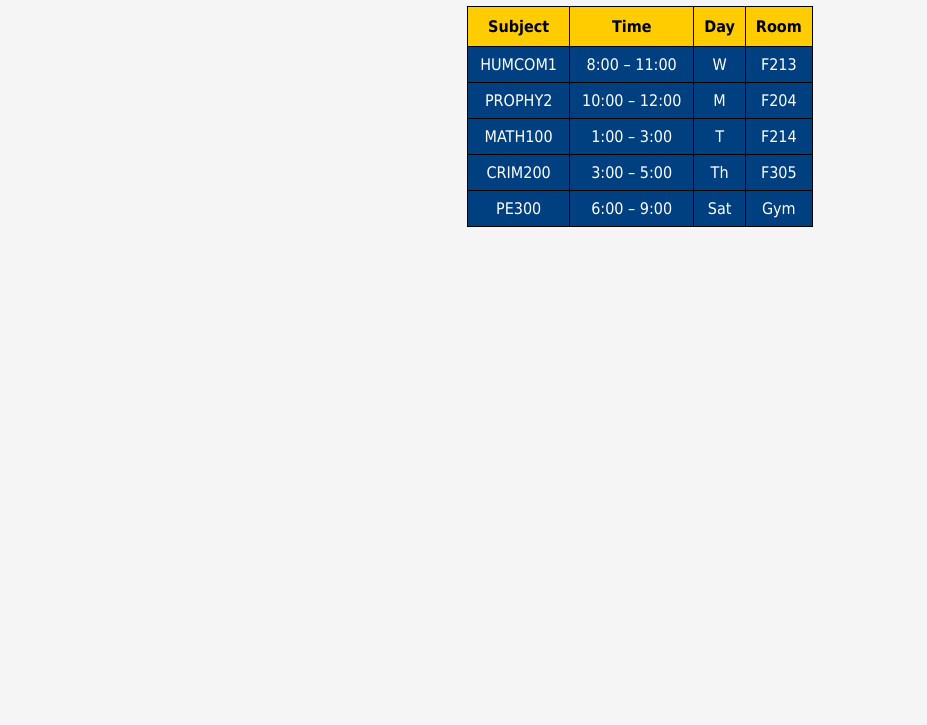
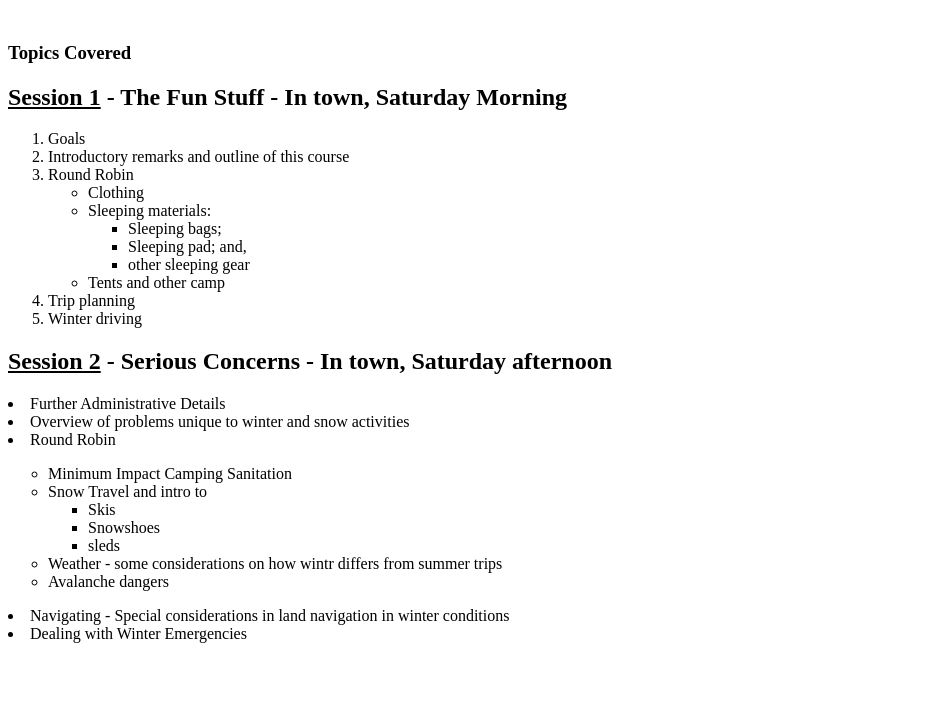
Before and after one commit to edmundgwapings/edmundgwapings, a plain HTML site: page Untitled-1.html in a window 1280 px wide. Shown: the part 75-800 px from the top of the page, without its empty margins (0-927 px from the left). Drawn offline with Linux system fonts and the light colour scheme.

Commit message:
first commit

```diff
--- a/Untitled-1.html
+++ b/Untitled-1.html
@@ -1,72 +1,55 @@
 <!DOCTYPE html>
-<html>
+<html lang="en">
 <head>
-    <title>Schedule of Edmund Cutiyog</title>
-    <style>
-        body {
-            font-family: Tahoma, sans-serif;
-            background-color: #f5f5f5;
-            text-align: center;
-        }
-        table {
-            margin: 20px auto;
-            border-collapse: collapse;
-            background-color: #004080; /* Table background */
-            color: white; /* Font color contrast */
-        }
-        th {
-            background-color: #ffcc00; /* Header row background */
-            color: black;
-            padding: 10px;
-        }
-        td {
-            padding: 8px 12px;
-            text-align: center;
-        }
-        table, th, td {
-            border: 1px solid black;
-        }
-    </style>
+    <meta charset="UTF-8">
+    <meta name="viewport" content="width=device-width, initial-scale=1.0">
+    <title>Exercise 2: Lists</title>
 </head>
 <body>
-    <h1>Schedule of Edmund Cutiyog</h1>
-    <table cellspacing="5" cellpadding="5">
-        <tr>
-            <th>Subject</th>
-            <th>Time</th>
-            <th>Day</th>
-            <th>Room</th>
-        </tr>
-        <tr>
-            <td>HUMCOM1</td>
-            <td>8:00 – 11:00</td>
-            <td>W</td>
-            <td>F213</td>
-        </tr>
-        <tr>
-            <td>PROPHY2</td>
-            <td>10:00 – 12:00</td>
-            <td>M</td>
-            <td>F204</td>
-        </tr>
-        <tr>
-            <td>MATH100</td>
-            <td>1:00 – 3:00</td>
-            <td>T</td>
-            <td>F214</td>
-        </tr>
-        <tr>
-            <td>CRIM200</td>
-            <td>3:00 – 5:00</td>
-            <td>Th</td>
-            <td>F305</td>
-        </tr>
-        <tr>
-            <td>PE300</td>
-            <td>6:00 – 9:00</td>
-            <td>Sat</td>
-            <td>Gym</td>
-        </tr>
-    </table>
+    <h1><u>Winter and Snow Camping Safety for Scout Leaders</u></h1>
+    <br>
+    <h3>Topics Covered</h3>
+    <h2><u>Session 1</u> - The Fun Stuff - In town, Saturday Morning</h2>
+        <ol>
+            <li>Goals</li>
+            <li>Introductory remarks and outline of this course</li>
+            <li>Round Robin</li>
+                <ul>
+                    <li>Clothing</li>
+                    <li>Sleeping materials:</li>
+                        <ul type = "square">
+                            <li>Sleeping bags;</li>
+                            <li>Sleeping pad; and,</li>
+                            <li>other sleeping gear</li>
+                        </ul>
+                <li>Tents and other camp</li>
+                </ul>
+            <li>Trip planning</li>
+            <li>Winter driving</li>
+        </ol>
+        <h2><u>Session 2</u> - Serious Concerns - In town, Saturday afternoon</h2>
+        <ol></ol>
+            <li>Further Administrative Details</li>
+            <li>Overview of problems unique to winter and snow activities</li>
+            <li>Round Robin</li>
+
+                <ul type = "circle">
+                <li>Minimum Impact Camping Sanitation</li>
+                <li>Snow Travel and intro to</li>
+                    <ul type = "square">
+                        <li>Skis</li>
+                        <li>Snowshoes</li>
+                        <li>sleds</li>
+                    </ul>
+                <li>Weather - some considerations on how wintr differs from summer trips</li>
+                <li>Avalanche dangers</li>
+                </ul>
+            <li>Navigating - Special considerations in land navigation in winter conditions</li>
+            <li>Dealing with Winter Emergencies</li>
+            <Other Problems to Consider and Wrap-up of session
+
+
+
+
 </body>
 </html>
```
Also changed, not shown: 1 other file.
